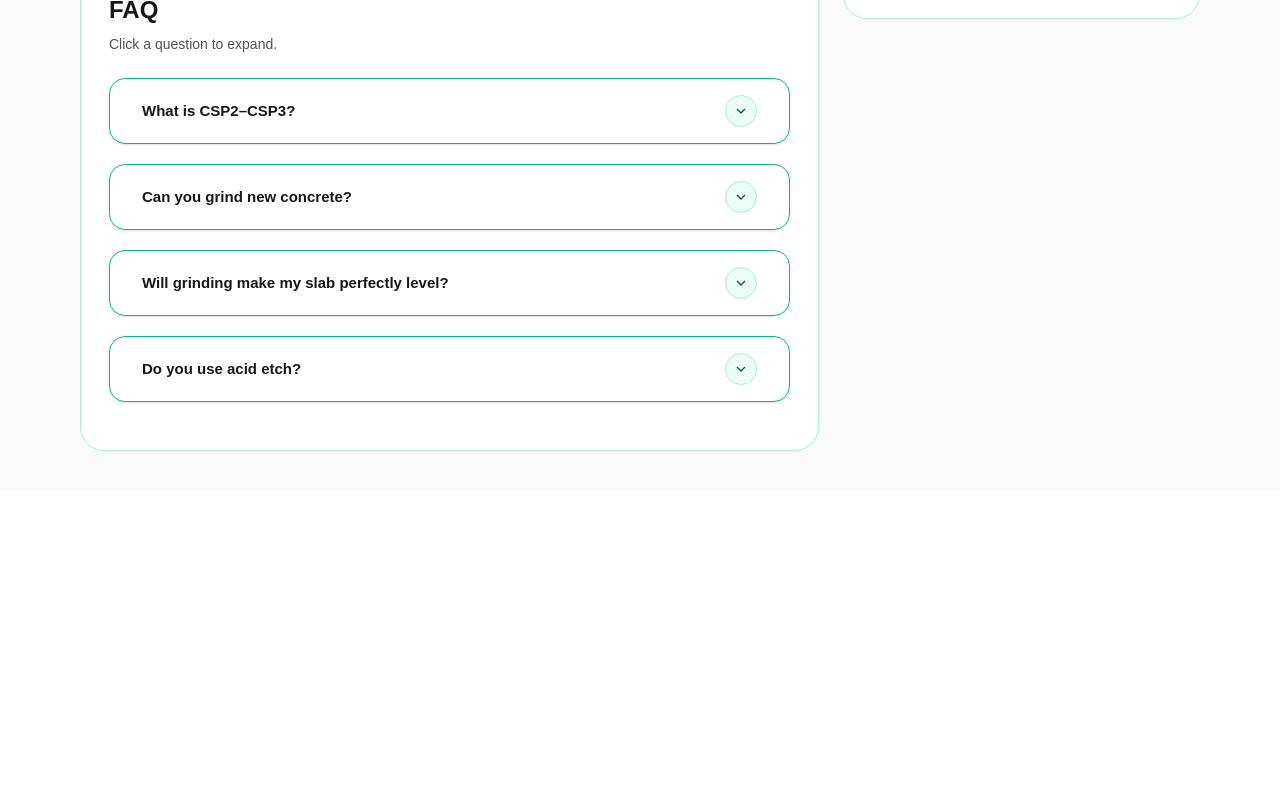
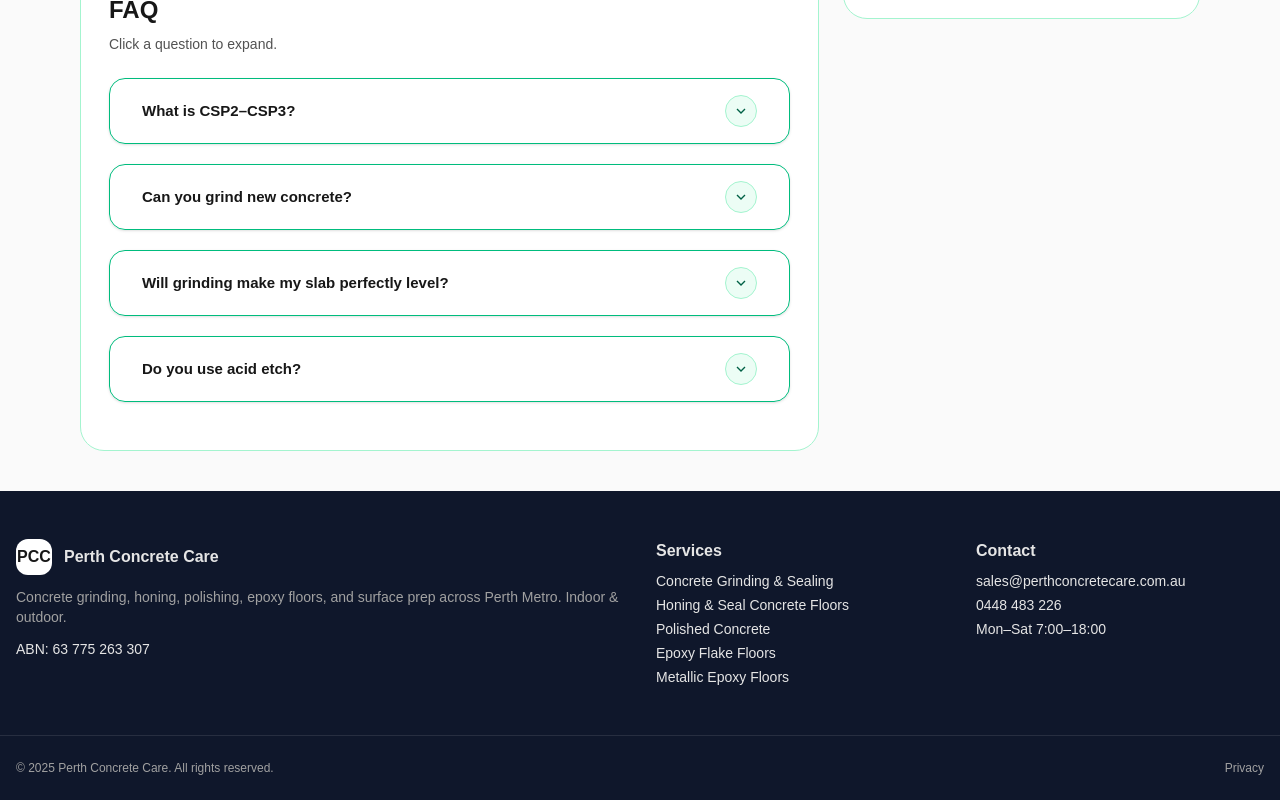
Before and after one commit to robertocarlos69/perth-concrete-care, a Next.js app: page /concrete-grinding-perth in a window 1280 px wide. Shown: the part 1308-2108 px from the top of the page. Before the commit the page ends 1799 px from the top, so only its background shows below. Built offline with nearby package versions, Linux system fonts and the light colour scheme.

Commit message:
footer reusable and fix homepage

```diff
--- a/app/HomeClient.tsx
+++ b/app/HomeClient.tsx
@@ -3,6 +3,7 @@
 import React, { useEffect, useState } from "react";
 import Image from "next/image";
 import Link from "next/link";
+import SiteFooter from "./components/SiteFooter";
 
 // index.tsx — Single-file React page for Perth Concrete Care
 // Pure TSX. Drop into Next.js (e.g. app/page.tsx) or Vite entry.
@@ -637,61 +638,6 @@ export default function HomeClient() {
             </div>
           </div>
         )}
-
-        {/* Footer */}
-        <footer id="contact" className="bg-slate-900 text-neutral-200">
-          <div className="max-w-7xl mx-auto px-4 py-12 grid md:grid-cols-4 gap-8">
-            <div className="md:col-span-2">
-              <div className="flex items-center gap-3">
-                <div className="h-9 w-9 rounded-xl bg-white text-neutral-900 flex items-center justify-center font-bold">
-                  PCC
-                </div>
-                <div className="font-semibold">Perth Concrete Care</div>
-              </div>
-              <p className="mt-3 text-sm text-neutral-400">
-                Concrete grinding, honing, polishing, epoxy floors, and surface prep
-                across Perth Metro. Indoor &amp; outdoor.
-              </p>
-              <div className="mt-3 text-sm">ABN: 63 775 263 307</div>
-            </div>
-            <div>
-              <div className="font-semibold">Services</div>
-              <ul className="mt-2 text-sm space-y-1">
-                {services.slice(0, 6).map((s) => (
-                  <li key={s.title}>
-                    <a href="#services" className="hover:underline">
-                      {s.title}
-                    </a>
-                  </li>
-                ))}
-              </ul>
-            </div>
-            <div>
-              <div className="font-semibold">Contact</div>
-              <ul className="mt-2 text-sm space-y-1">
-                <li>
-                  <a href="mailto:sales@perthconcretecare.com.au" className="hover:underline">
-                    sales@perthconcretecare.com.au
-                  </a>
-                </li>
-                <li>
-                  <a href="tel:+61448483226" className="hover:underline">
-                    0448 483 226
-                  </a>
-                </li>
-                <li>Mon–Sat 7:00–18:00</li>
-              </ul>
-            </div>
-          </div>
-          <div className="border-t border-white/10">
-            <div className="max-w-7xl mx-auto px-4 py-6 text-xs text-neutral-400 flex items-center justify-between">
-              <span>© {new Date().getFullYear()} Perth Concrete Care. All rights reserved.</span>
-              <a className="hover:underline" href="#">
-                Privacy
-              </a>
-            </div>
-          </div>
-        </footer>
       </div>
     </>
   );
--- /dev/null
+++ b/app/components/SiteFooter.tsx
@@ -0,0 +1,81 @@
+import Link from "next/link";
+
+export default function SiteFooter() {
+  return (
+    <footer id="contact" className="bg-slate-900 text-neutral-200">
+      <div className="max-w-7xl mx-auto px-4 py-12 grid md:grid-cols-4 gap-8">
+        <div className="md:col-span-2">
+          <div className="flex items-center gap-3">
+            <div className="h-9 w-9 rounded-xl bg-white text-neutral-900 flex items-center justify-center font-bold">
+              PCC
+            </div>
+            <div className="font-semibold">Perth Concrete Care</div>
+          </div>
+
+          <p className="mt-3 text-sm text-neutral-400">
+            Concrete grinding, honing, polishing, epoxy floors, and surface prep across Perth Metro. Indoor &amp; outdoor.
+          </p>
+
+          <div className="mt-3 text-sm">ABN: 63 775 263 307</div>
+        </div>
+
+        <div>
+          <div className="font-semibold">Services</div>
+          <ul className="mt-2 text-sm space-y-1">
+            <li>
+              <Link href="/concrete-grinding-perth" className="hover:underline">
+                Concrete Grinding &amp; Sealing
+              </Link>
+            </li>
+            <li>
+              <Link href="/honed-concrete-perth" className="hover:underline">
+                Honing &amp; Seal Concrete Floors
+              </Link>
+            </li>
+            <li>
+              <Link href="/concrete-polishing-perth" className="hover:underline">
+                Polished Concrete
+              </Link>
+            </li>
+            <li>
+              <Link href="/epoxy-flake-flooring-perth" className="hover:underline">
+                Epoxy Flake Floors
+              </Link>
+            </li>
+            <li>
+              <Link href="/metallic-epoxy-flooring-perth" className="hover:underline">
+                Metallic Epoxy Floors
+              </Link>
+            </li>
+          </ul>
+        </div>
+
+        <div>
+          <div className="font-semibold">Contact</div>
+          <ul className="mt-2 text-sm space-y-1">
+            <li>
+              <a href="mailto:sales@perthconcretecare.com.au" className="hover:underline">
+                sales@perthconcretecare.com.au
+              </a>
+            </li>
+            <li>
+              <a href="tel:+61448483226" className="hover:underline">
+                0448 483 226
+              </a>
+            </li>
+            <li>Mon–Sat 7:00–18:00</li>
+          </ul>
+        </div>
+      </div>
+
+      <div className="border-t border-white/10">
+        <div className="max-w-7xl mx-auto px-4 py-6 text-xs text-neutral-400 flex items-center justify-between">
+          <span>© {new Date().getFullYear()} Perth Concrete Care. All rights reserved.</span>
+          <a className="hover:underline" href="#">
+            Privacy
+          </a>
+        </div>
+      </div>
+    </footer>
+  );
+}
--- a/app/layout.tsx
+++ b/app/layout.tsx
@@ -3,6 +3,7 @@ import Script from "next/script";
 import Image from "next/image";
 import Link from "next/link";
 import "./globals.css";
+import SiteFooter from "./components/SiteFooter";
 
 export const metadata: Metadata = {
   metadataBase: new URL("https://perthconcretecare.com.au"),
@@ -110,20 +111,29 @@ export default function RootLayout({
         </Script>
 
 {/* TOP BAR */}
-
 <div className="w-full bg-slate-900 text-white text-sm">
   <div className="max-w-7xl mx-auto px-4 py-2 flex items-center justify-between gap-4">
-            <span>Perth (North of the River) — Butler to Perth CBD</span>
-            <div className="flex items-center gap-4">
+
+    {/* Service area text */}
+    <span className="hidden md:inline">
+      Perth (North of the River) — Butler to Perth CBD
+    </span>
+    <span className="md:hidden">
+      Perth Metro
+    </span>
+
+    {/* Contact */}
+    <div className="flex items-center gap-3">
       <a
         href="mailto:sales@perthconcretecare.com.au"
-                className="hover:underline"
+        className="hidden sm:inline hover:underline"
       >
         sales@perthconcretecare.com.au
       </a>
+
       <a
         href="tel:+61448483226"
-                className="inline-flex items-center bg-white text-neutral-900 px-3 py-1 rounded-md font-medium hover:opacity-90"
+        className="inline-flex items-center bg-white text-neutral-900 px-3 py-1 rounded-md font-medium hover:opacity-90 whitespace-nowrap"
       >
         Call 0448 483 226
       </a>
@@ -205,6 +215,8 @@ export default function RootLayout({
 
         {/* PAGE CONTENT */}
         <main>{children}</main>
+
+        <SiteFooter />
       </body>
     </html>
   );
```
Lines whose indentation alone changed are shown as unchanged.
